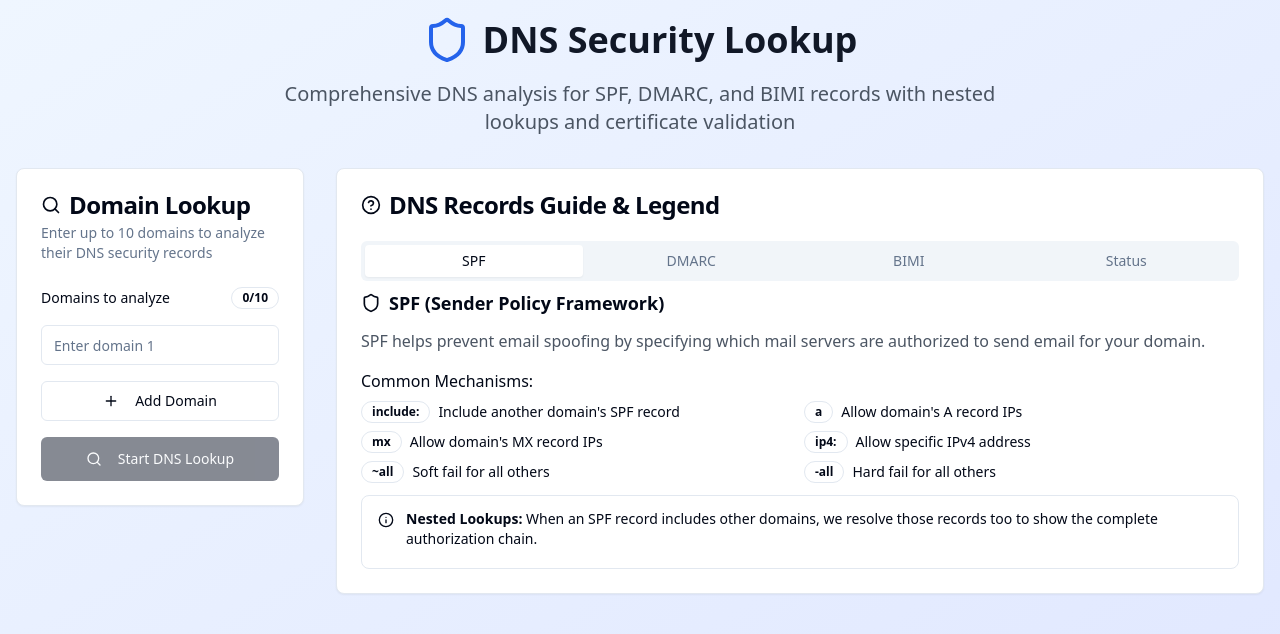
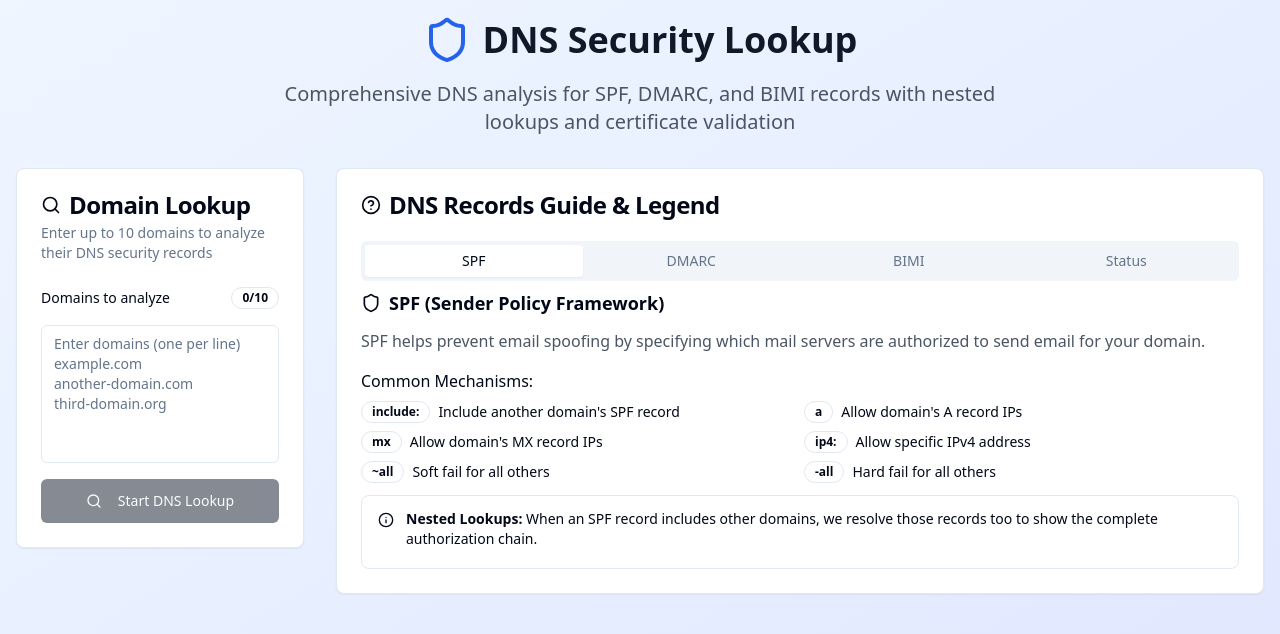
Before and after one commit to moneycarlo/dns-detective, a React (Vite) app: page / in a window 1280 px wide. Shown: the top 634 px of the page. Built offline with nearby package versions, Linux system fonts and the light colour scheme.

Commit message:
Refactor: Use single textarea for domain input
- Replace the multiple input fields with a single textarea for domain input.
- Add an SPF lookup counter and display an alert if the limit of 10 lookups is exceeded.

```diff
--- a/src/components/DomainInput.tsx
+++ b/src/components/DomainInput.tsx
@@ -1,10 +1,10 @@
 
 import React, { useState } from 'react';
 import { Button } from '@/components/ui/button';
-import { Input } from '@/components/ui/input';
+import { Textarea } from '@/components/ui/textarea';
 import { Label } from '@/components/ui/label';
 import { Badge } from '@/components/ui/badge';
-import { Plus, Trash2, Search } from 'lucide-react';
+import { Search } from 'lucide-react';
 import { toast } from '@/hooks/use-toast';
 
 interface DomainInputProps {
@@ -20,53 +20,32 @@ export const DomainInput: React.FC<DomainInputProps> = ({
   onLookup,
   isLoading
 }) => {
-  const [errors, setErrors] = useState<{ [key: number]: string }>({});
+  const [domainText, setDomainText] = useState(domains.join('\n'));
+  const [errors, setErrors] = useState<string[]>([]);
 
   const validateDomain = (domain: string): boolean => {
     const domainRegex = /^(?:[a-z0-9](?:[a-z0-9-]{0,61}[a-z0-9])?\.)+[a-z0-9](?:[a-z0-9-]{0,61}[a-z0-9])?$/i;
     return domainRegex.test(domain.trim());
   };
 
-  const handleDomainChange = (index: number, value: string) => {
-    const newDomains = [...domains];
-    newDomains[index] = value;
-    onDomainsChange(newDomains);
+  const handleTextChange = (value: string) => {
+    setDomainText(value);
+    const domainList = value
+      .split('\n')
+      .map(domain => domain.trim())
+      .filter(domain => domain !== '');
 
-    // Clear error when user starts typing
-    if (errors[index]) {
-      const newErrors = { ...errors };
-      delete newErrors[index];
-      setErrors(newErrors);
-    }
-  };
-
-  const addDomain = () => {
-    if (domains.length < 10) {
-      onDomainsChange([...domains, '']);
-    } else {
-      toast({
-        title: "Maximum domains reached",
-        description: "You can analyze up to 10 domains at once.",
-        variant: "destructive"
-      });
-    }
-  };
-
-  const removeDomain = (index: number) => {
-    const newDomains = domains.filter((_, i) => i !== index);
-    onDomainsChange(newDomains.length > 0 ? newDomains : ['']);
-
-    // Remove error for this index
-    const newErrors = { ...errors };
-    delete newErrors[index];
-    setErrors(newErrors);
+    onDomainsChange(domainList);
+    setErrors([]);
   };
 
   const handleLookup = () => {
-    const validDomains = domains.filter(domain => domain.trim() !== '');
-    const newErrors: { [key: number]: string } = {};
+    const domainList = domainText
+      .split('\n')
+      .map(domain => domain.trim())
+      .filter(domain => domain !== '');
 
-    if (validDomains.length === 0) {
+    if (domainList.length === 0) {
       toast({
         title: "No domains entered",
         description: "Please enter at least one domain to analyze.",
@@ -75,82 +54,74 @@ export const DomainInput: React.FC<DomainInputProps> = ({
       return;
     }
 
-    // Validate all domains
-    let hasErrors = false;
-    domains.forEach((domain, index) => {
-      if (domain.trim() !== '' && !validateDomain(domain)) {
-        newErrors[index] = 'Invalid domain format';
-        hasErrors = true;
-      }
-    });
-
-    if (hasErrors) {
-      setErrors(newErrors);
+    if (domainList.length > 10) {
       toast({
-        title: "Invalid domains",
-        description: "Please correct the invalid domain formats.",
+        title: "Too many domains",
+        description: "You can analyze up to 10 domains at once.",
         variant: "destructive"
       });
       return;
     }
 
-    onLookup(validDomains);
+    // Validate all domains
+    const invalidDomains: string[] = [];
+    domainList.forEach(domain => {
+      if (!validateDomain(domain)) {
+        invalidDomains.push(domain);
+      }
+    });
+
+    if (invalidDomains.length > 0) {
+      setErrors(invalidDomains);
+      toast({
+        title: "Invalid domains",
+        description: `Please correct these invalid domains: ${invalidDomains.join(', ')}`,
+        variant: "destructive"
+      });
+      return;
+    }
+
+    onLookup(domainList);
   };
+
+  const domainCount = domainText
+    .split('\n')
+    .map(domain => domain.trim())
+    .filter(domain => domain !== '').length;
 
   return (
     <div className="space-y-4">
       <div className="flex items-center justify-between">
         <Label className="text-sm font-medium">Domains to analyze</Label>
-        <Badge variant="outline">
-          {domains.filter(d => d.trim() !== '').length}/10
+        <Badge variant={domainCount > 10 ? "destructive" : "outline"}>
+          {domainCount}/10
         </Badge>
       </div>
 
-      <div className="space-y-3">
-        {domains.map((domain, index) => (
-          <div key={index} className="flex gap-2">
-            <div className="flex-1">
-              <Input
-                placeholder={`Enter domain ${index + 1}`}
-                value={domain}
-                onChange={(e) => handleDomainChange(index, e.target.value)}
-                className={errors[index] ? 'border-red-500' : ''}
-                disabled={isLoading}
-              />
-              {errors[index] && (
-                <p className="text-sm text-red-500 mt-1">{errors[index]}</p>
-              )}
-            </div>
-            {domains.length > 1 && (
-              <Button
-                variant="outline"
-                size="icon"
-                onClick={() => removeDomain(index)}
-                disabled={isLoading}
-                className="shrink-0"
-              >
-                <Trash2 className="h-4 w-4" />
-              </Button>
-            )}
+      <div className="space-y-2">
+        <Textarea
+          placeholder="Enter domains (one per line)&#10;example.com&#10;another-domain.com&#10;third-domain.org"
+          value={domainText}
+          onChange={(e) => handleTextChange(e.target.value)}
+          disabled={isLoading}
+          className="min-h-[120px] resize-none"
+          rows={6}
+        />
+        {errors.length > 0 && (
+          <div className="text-sm text-red-500">
+            <p className="font-medium">Invalid domains:</p>
+            <ul className="list-disc list-inside">
+              {errors.map((domain, index) => (
+                <li key={index}>{domain}</li>
+              ))}
+            </ul>
           </div>
-        ))}
-      </div>
-
-      <div className="flex gap-2">
-        <Button
-          variant="outline"
-          onClick={addDomain}
-          disabled={domains.length >= 10 || isLoading}
-          className="flex-1"
-        >
-          <Plus className="h-4 w-4 mr-2" />
-          Add Domain
-        </Button>
+        )}
       </div>
 
       <Button
         onClick={handleLookup}
-        disabled={isLoading || domains.every(d => d.trim() === '')}
+        disabled={isLoading || domainCount === 0 || domainCount > 10}
         className="w-full"
         size="lg"
       >
--- a/src/pages/Index.tsx
+++ b/src/pages/Index.tsx
@@ -17,6 +17,8 @@ export interface DomainResult {
     mechanisms: string[];
     errors: string[];
     nestedLookups: { [key: string]: string };
+    lookupCount: number;
+    exceedsLookupLimit: boolean;
   };
   dmarc: {
     record: string | null;
@@ -40,16 +42,15 @@ export interface DomainResult {
 }
 
 const Index = () => {
-  const [domains, setDomains] = useState<string[]>(['']);
+  const [domains, setDomains] = useState<string[]>([]);
   const [results, setResults] = useState<DomainResult[]>([]);
   const [isLoading, setIsLoading] = useState(false);
 
   const handleLookup = async (domainList: string[]) => {
     setIsLoading(true);
-    const validDomains = domainList.filter(domain => domain.trim() !== '');
 
     // Initialize results with pending status
-    const initialResults: DomainResult[] = validDomains.map(domain => ({
+    const initialResults: DomainResult[] = domainList.map(domain => ({
       domain,
       spf: {
         record: null,
@@ -58,7 +59,9 @@ const Index = () => {
         redirects: [],
         mechanisms: [],
         errors: [],
-        nestedLookups: {}
+        nestedLookups: {},
+        lookupCount: 0,
+        exceedsLookupLimit: false
       },
       dmarc: {
         record: null,
@@ -84,8 +87,8 @@ const Index = () => {
     setResults(initialResults);
 
     // Simulate DNS lookups (in a real app, this would call actual DNS APIs)
-    for (let i = 0; i < validDomains.length; i++) {
-      const domain = validDomains[i];
+    for (let i = 0; i < domainList.length; i++) {
+      const domain = domainList[i];
 
       try {
         // Simulate API delay
@@ -115,19 +118,34 @@ const Index = () => {
     const hasDmarc = Math.random() > 0.3;
     const hasBimi = Math.random() > 0.7;
 
+    // Generate SPF lookup count (1-15 to test the limit)
+    const spfLookupCount = Math.floor(Math.random() * 15) + 1;
+    const exceedsLimit = spfLookupCount > 10;
+
+    const spfErrors = [];
+    if (!hasSpf) {
+      spfErrors.push('No SPF record found');
+    }
+    if (exceedsLimit) {
+      spfErrors.push(`Too many DNS lookups (${spfLookupCount}/10). This may cause SPF to fail.`);
+    }
+
     return {
       domain,
       spf: {
-        record: hasSpf ? `v=spf1 include:_spf.google.com include:spf.protection.outlook.com ~all` : null,
-        valid: hasSpf,
-        includes: hasSpf ? ['_spf.google.com', 'spf.protection.outlook.com'] : [],
+        record: hasSpf ? `v=spf1 include:_spf.google.com include:spf.protection.outlook.com include:_spf.salesforce.com ~all` : null,
+        valid: hasSpf && !exceedsLimit,
+        includes: hasSpf ? ['_spf.google.com', 'spf.protection.outlook.com', '_spf.salesforce.com'] : [],
         redirects: [],
-        mechanisms: hasSpf ? ['include', 'include', '~all'] : [],
-        errors: hasSpf ? [] : ['No SPF record found'],
+        mechanisms: hasSpf ? ['include', 'include', 'include', '~all'] : [],
+        errors: spfErrors,
         nestedLookups: hasSpf ? {
           '_spf.google.com': 'v=spf1 include:_netblocks.google.com include:_netblocks2.google.com include:_netblocks3.google.com ~all',
-          'spf.protection.outlook.com': 'v=spf1 include:spf-a.outlook.com include:spf-b.outlook.com ~all'
-        } : {}
+          'spf.protection.outlook.com': 'v=spf1 include:spf-a.outlook.com include:spf-b.outlook.com ~all',
+          '_spf.salesforce.com': 'v=spf1 include:_spf1.salesforce.com include:_spf2.salesforce.com ~all'
+        } : {},
+        lookupCount: spfLookupCount,
+        exceedsLookupLimit: exceedsLimit
       },
       dmarc: {
         record: hasDmarc ? `v=DMARC1; p=quarantine; rua=mailto:dmarc@${domain}; ruf=mailto:dmarc@${domain}; pct=100` : null,
```
